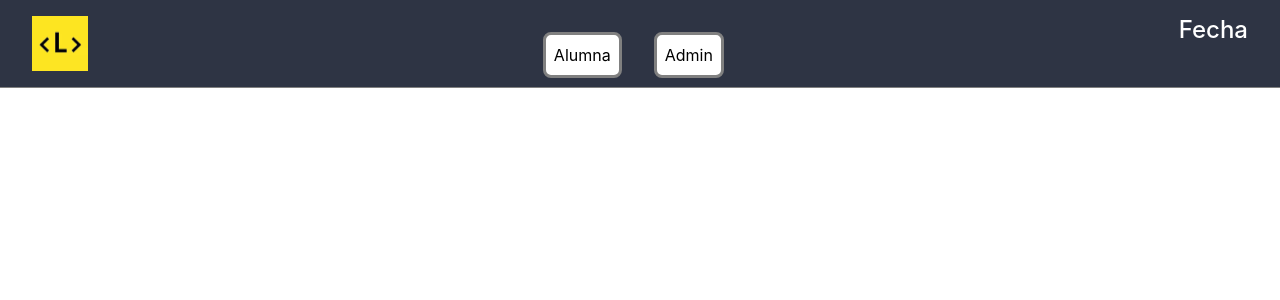
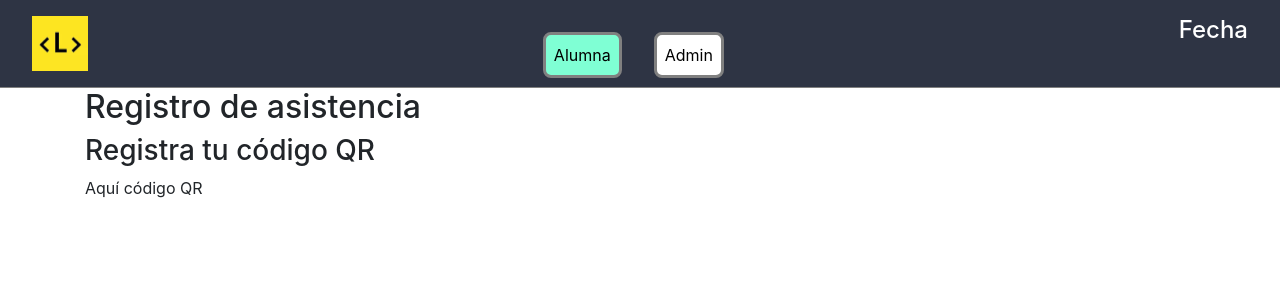
Before and after one commit to Lexyfeer/GDL002-open-house-Organa, a React (Create React App) app: page /Students in a window 1280 px wide. Shown: the top 300 px of the page. Built offline with nearby package versions, Linux system fonts and the light colour scheme.

Commit message:
Agregando SPA

```diff
--- a/package.json
+++ b/package.json
@@ -7,6 +7,7 @@
     "gh-pages": "^2.0.1",
     "react": "^16.8.6",
     "react-dom": "^16.8.6",
+    "react-router-dom": "^5.0.0",
     "react-scripts": "3.0.1"
   },
   "scripts": {
--- a/src/App.js
+++ b/src/App.js
@@ -1,14 +1,21 @@
 import React from 'react';
+import { BrowserRouter, Route } from "react-router-dom";
 import Navbar from './components/Navbar';
+import Students from './components/Students';
+import Admin from './components/Admin';
 
 import './App.css';
 
 function App() {
   return (
-    <div className="App">
-      <Navbar />
+    <BrowserRouter>
+      <div className="App">
+        <Navbar />
+        <Route exact path="/Students" render={ () => <Students title="Registro de asistencia" />} />
+        <Route exact path="/Admin" render={ () => <Admin title="Control de asistencias" />} />
+      </div>
+    </BrowserRouter>
 
-    </div>
   );
 }
 
--- /dev/null
+++ b/src/components/Admin.js
@@ -0,0 +1,12 @@
+import React from 'react';
+
+const Admin = (props) => (
+    <div className="mainContent">
+        <div className="container">
+            <h2>{props.title}</h2>
+            <h3>Bienvenidx al control de asistencias Laboratoria Bootcamp 2019</h3>
+        </div>
+    </div>
+);
+
+export default Admin;
--- a/src/components/Navbar.js
+++ b/src/components/Navbar.js
@@ -1,12 +1,13 @@
 import React from 'react';
+import { NavLink } from 'react-router-dom';
 import Logo from '../imagenes/logoL.jpeg';
 
 const Navbar = () => (
     <nav>
       <img src={Logo} className="logoLink" alt="logo" />
       <ul className="navMenu">
-          <li><a className="navMenuLink" href="#"> Alumna </a></li>
-          <li><a className="navMenuLink" href="#"> Admin </a></li>
+          <li><NavLink className="navMenuLink" to="./Students"> Alumna </NavLink></li>
+          <li><NavLink className="navMenuLink" to="./Admin"> Admin </NavLink></li>
       </ul>
       <div>
         <h4> Fecha </h4>
--- /dev/null
+++ b/src/components/Students.js
@@ -0,0 +1,15 @@
+import React from 'react';
+
+const Students = (props) => (
+    <div className="mainContent">
+        <div className="container">
+            <h2>{props.title}</h2>
+            <h3>Registra tu código QR</h3>
+            <div className="qr">
+                <p> Aquí código QR </p>
+            </div>
+        </div>
+    </div>
+);
+
+export default Students;
```
Also changed, not shown: src/App.css (+4 -4 lines), 1 other file (tests, documents, lock files or other folders).
